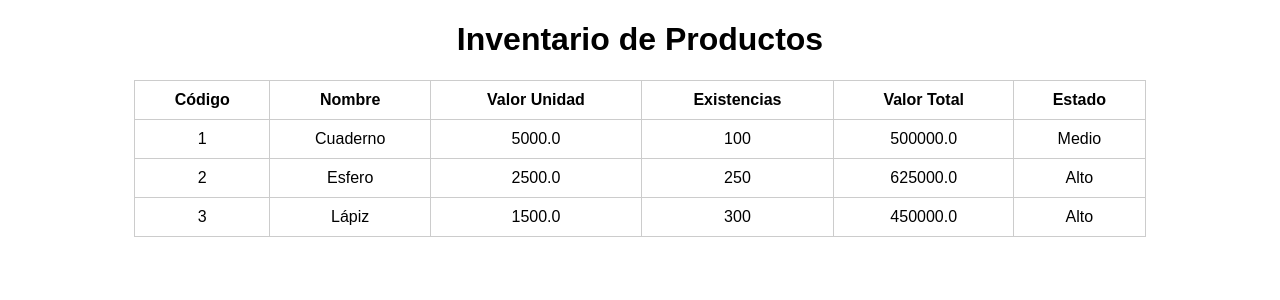
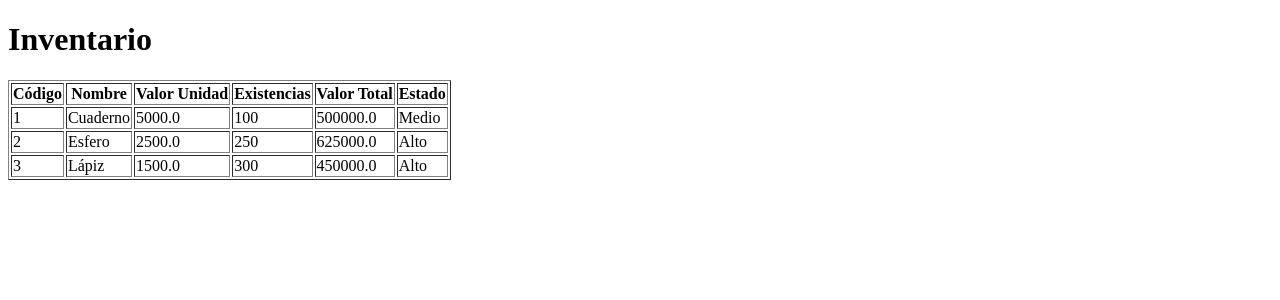
Before and after one commit to samuel38-star/TrareaSegundoCorte, a FastAPI app: page / in a window 1280 px wide. Shown: the top 300 px of the page. Run offline with FastAPI, Linux system fonts and the light colour scheme.

Commit message:
tarea segundo corte

```diff
--- a/templates/index.html
+++ b/templates/index.html
@@ -3,13 +3,12 @@
 <head>
     <meta charset="UTF-8">
     <title>Inventario</title>
-    <link rel="stylesheet" href="/static/style.css">
 </head>
 <body>
 
-<h1>Inventario de Productos</h1>
+<h1>Inventario</h1>
 
-<table>
+<table border="1">
     <thead>
         <tr>
             <th>Código</th>
```
